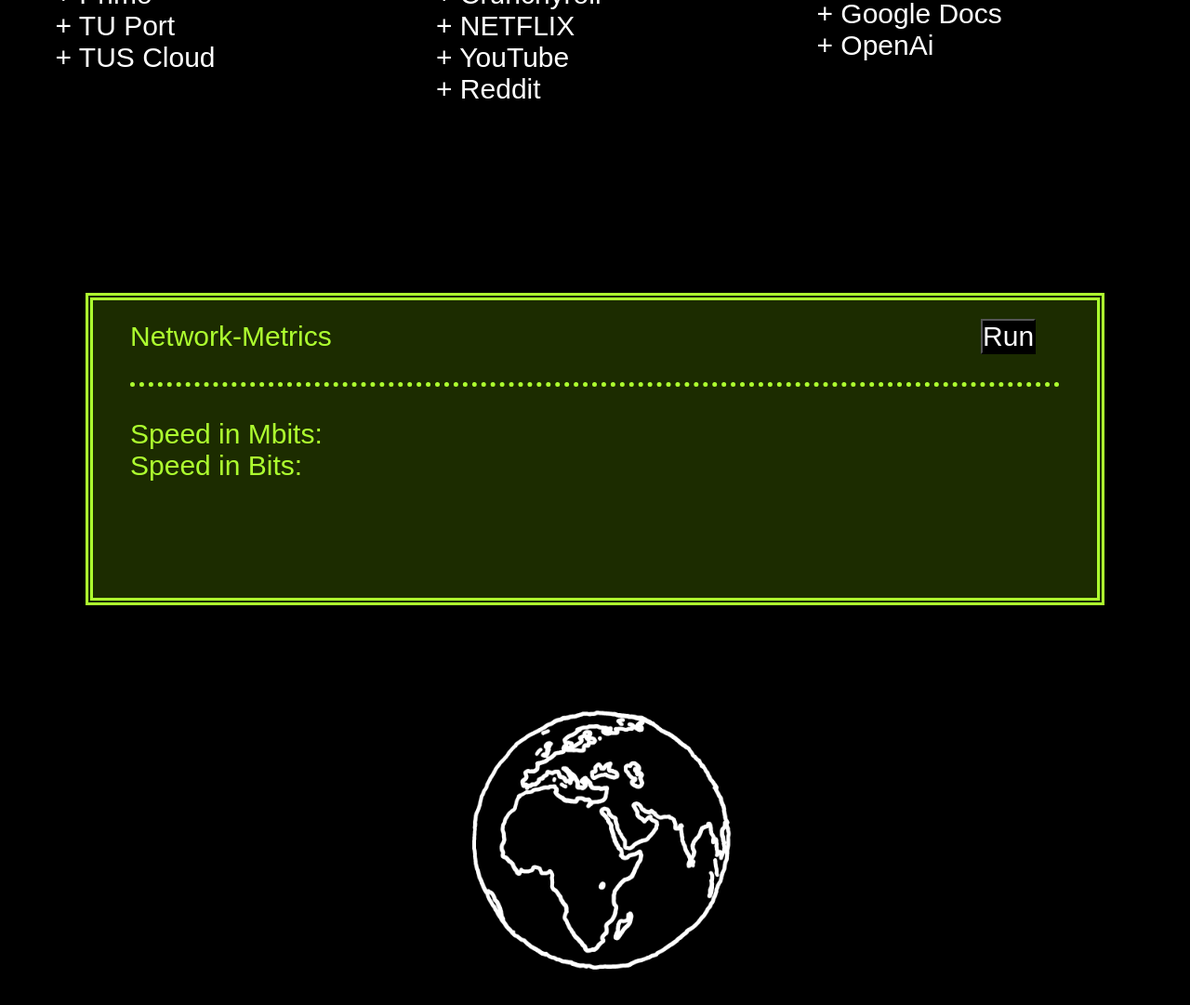
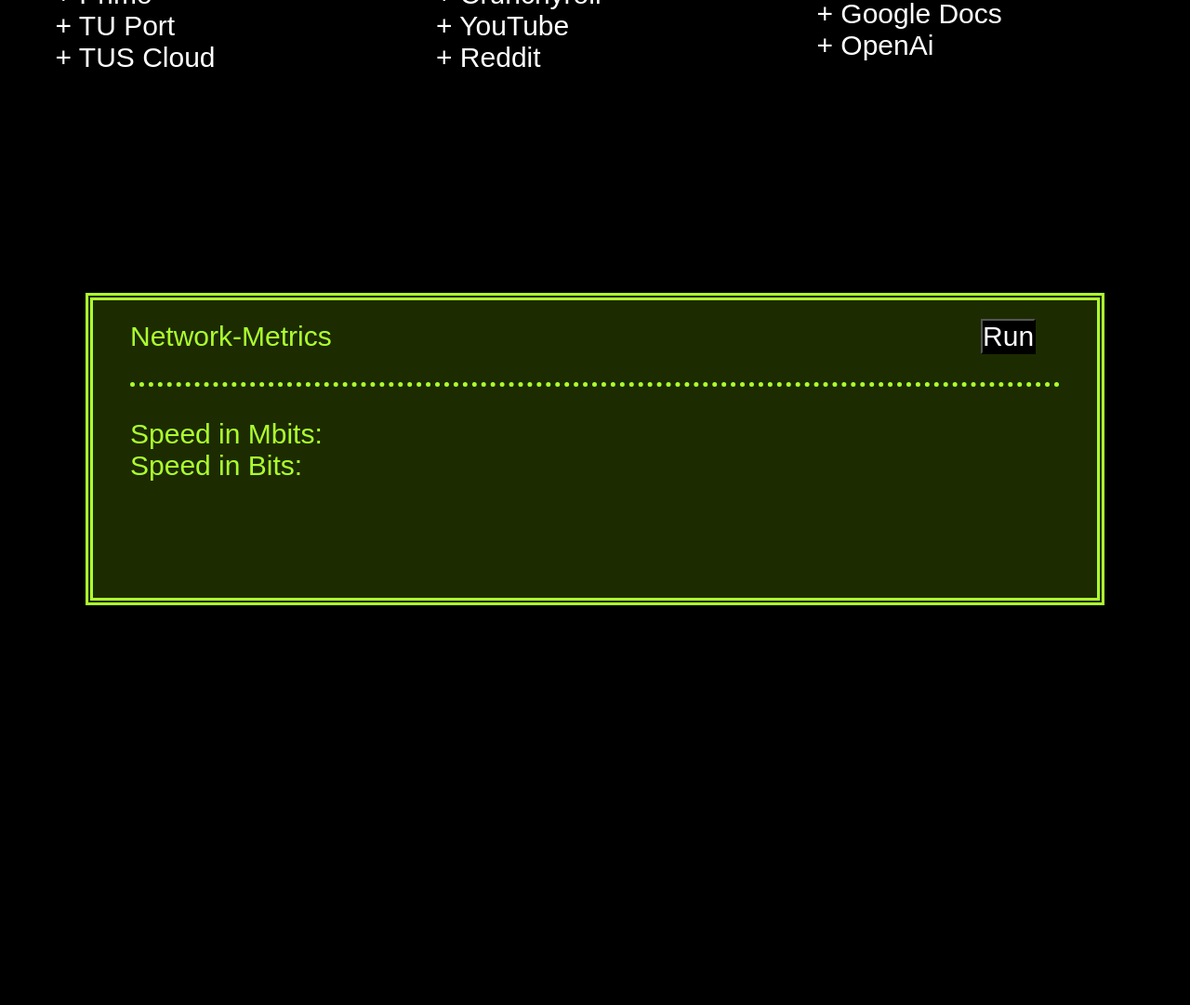
Before and after one commit to quietlean/websheet.gitbhub.io, a plain HTML site: page index.html in a window 1280 px wide. Shown: the part 735-1816 px from the top of the page at 93% size. After the commit the page ends 1450 px from the top, so only its background shows below. Drawn offline with Linux system fonts and the light colour scheme.

Commit message:
Erde weg

```diff
--- a/index.html
+++ b/index.html
@@ -40,7 +40,7 @@
             <a href="https://soundcloud.com/ykrux">+ SoundCloud</a><br>
             <a href="https://bandcamp.com/?from=menubar_logo_logged_in">+ Bandcamp</a><br>
             <a href="https://www.crunchyroll.com/de/">+ Crunchyroll</a><br>
-            <a href="https://www.netflix.com/browse">+ NETFLIX</a><br>
+            <!--<a href="https://www.netflix.com/browse">+ NETFLIX</a><br>-->
             <a href="https://www.youtube.com/">+ YouTube</a><br>
             <a href="https://www.reddit.com/">+ Reddit</a><br>
             </div>
@@ -81,9 +81,9 @@
         </div>
     </section>
 
-    <section class="earthD">
+    <!--<section class="earthD">
         <img src="earth-wobble1.gif" alt="earth" height="400px">
-    </section>
+    </section>-->
 
 
     <script src="netanal.js"></script>
```
